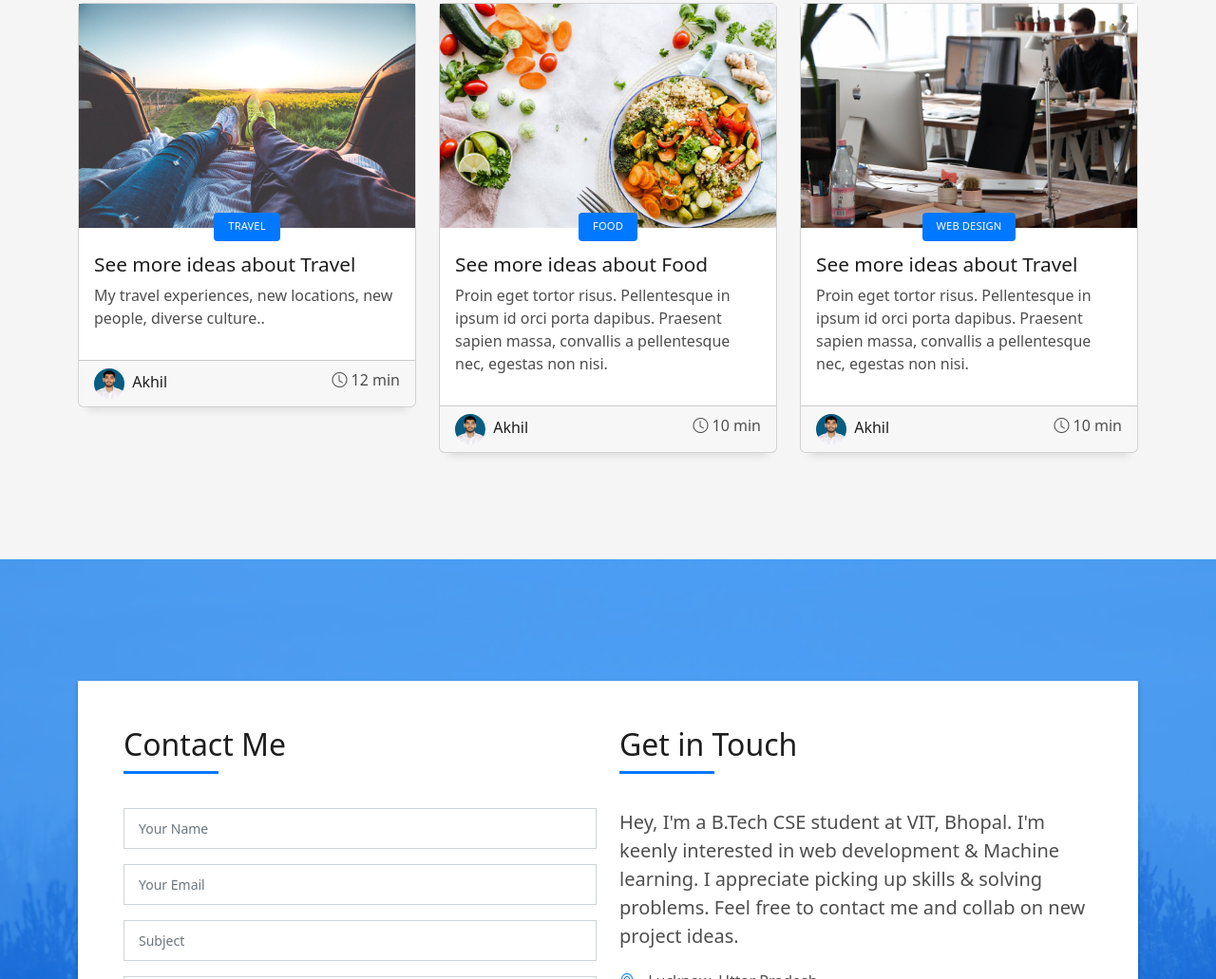
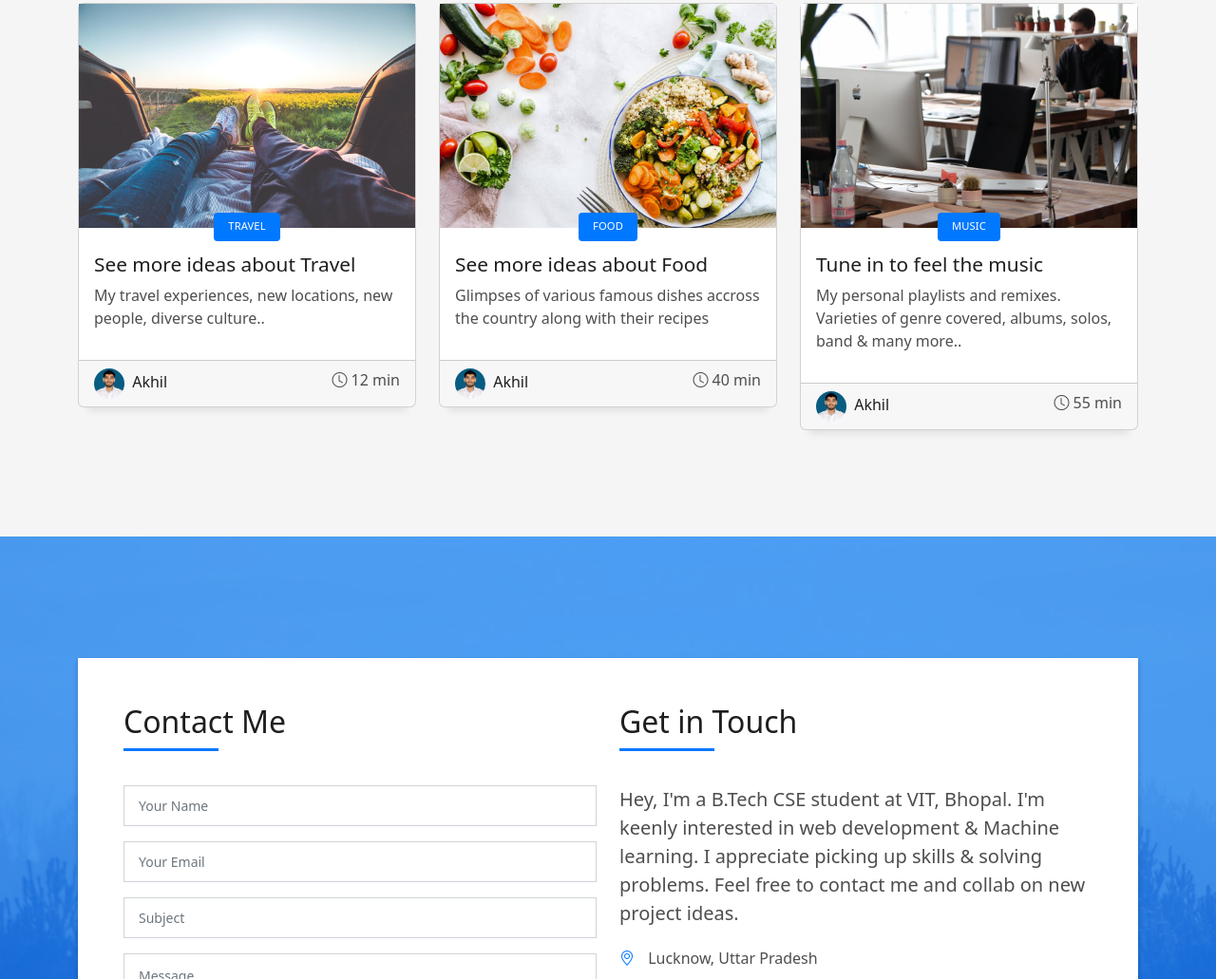
Before and after one commit to akhilupadhyay18/Akhil_Portfolio, a plain HTML site: page index.html in a window 1280 px wide. Shown: the part 4577-5608 px from the top of the page at 95% size. Drawn offline with Linux system fonts and the light colour scheme.

Commit message:
Update index.html

```diff
--- a/index.html
+++ b/index.html
@@ -765,9 +765,7 @@
                     <a href="blog-single.html">See more ideas about Food</a>
                   </h3>
                   <p class="card-description">
-                    Proin eget tortor risus. Pellentesque in ipsum id orci porta
-                    dapibus. Praesent sapien massa, convallis a pellentesque
-                    nec, egestas non nisi.
+                    Glimpses of various famous dishes accross the country along with their recipes
                   </p>
                 </div>
                 <div class="card-footer">
@@ -782,7 +780,7 @@
                     </a>
                   </div>
                   <div class="post-date">
-                    <span class="bi bi-clock"></span> 10 min
+                    <span class="bi bi-clock"></span> 40 min
                   </div>
                 </div>
               </div>
@@ -797,16 +795,14 @@
                 <div class="card-body">
                   <div class="card-category-box">
                     <div class="card-category">
-                      <h6 class="category">Web Design</h6>
+                      <h6 class="category">Music</h6>
                     </div>
                   </div>
                   <h3 class="card-title">
-                    <a href="blog-single.html">See more ideas about Travel</a>
+                    <a href="blog-single.html">Tune in to feel the music</a>
                   </h3>
                   <p class="card-description">
-                    Proin eget tortor risus. Pellentesque in ipsum id orci porta
-                    dapibus. Praesent sapien massa, convallis a pellentesque
-                    nec, egestas non nisi.
+                    My personal playlists and remixes. Varieties of genre covered, albums, solos, band & many more..
                   </p>
                 </div>
                 <div class="card-footer">
@@ -821,7 +817,7 @@
                     </a>
                   </div>
                   <div class="post-date">
-                    <span class="bi bi-clock"></span> 10 min
+                    <span class="bi bi-clock"></span> 55 min
                   </div>
                 </div>
               </div>
```
